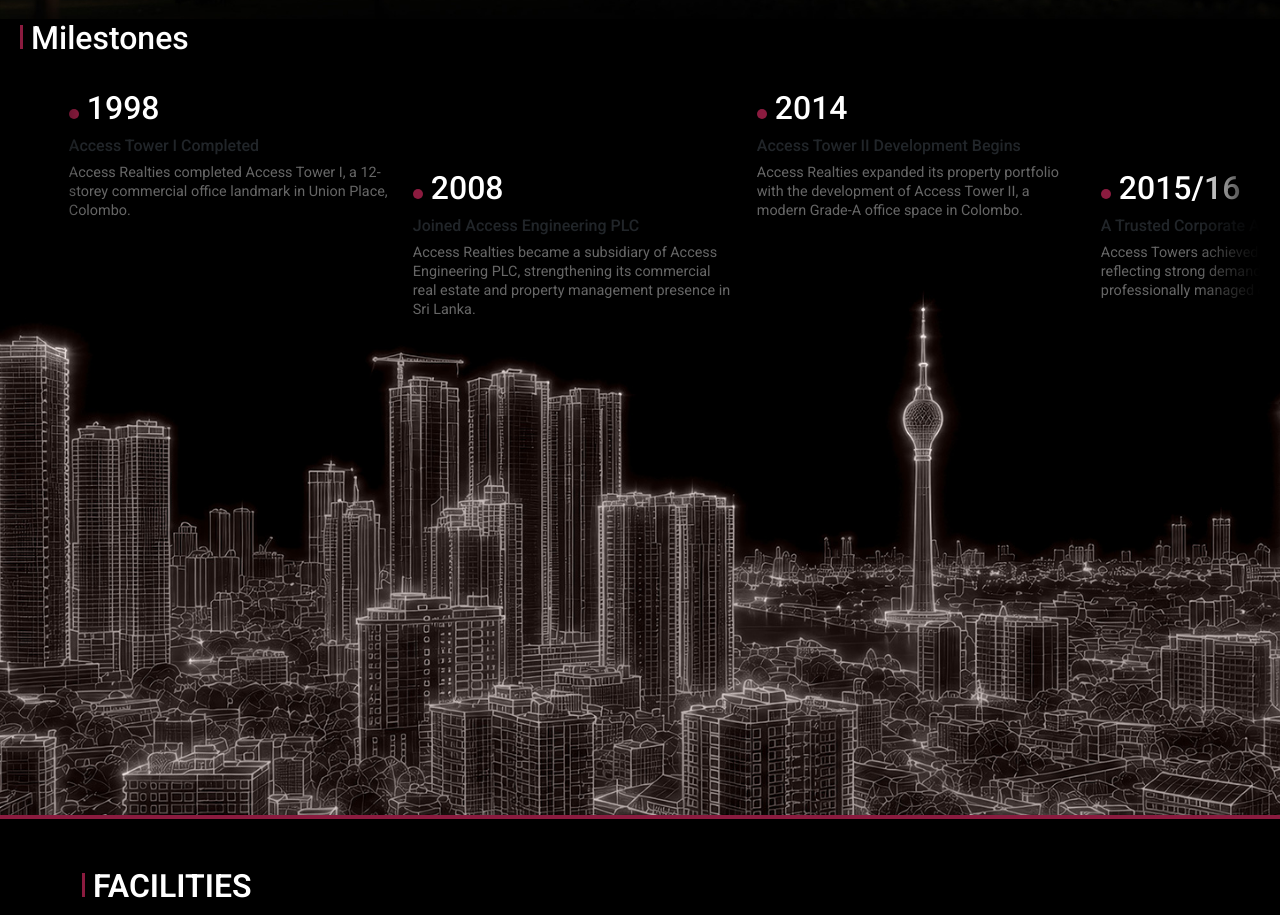
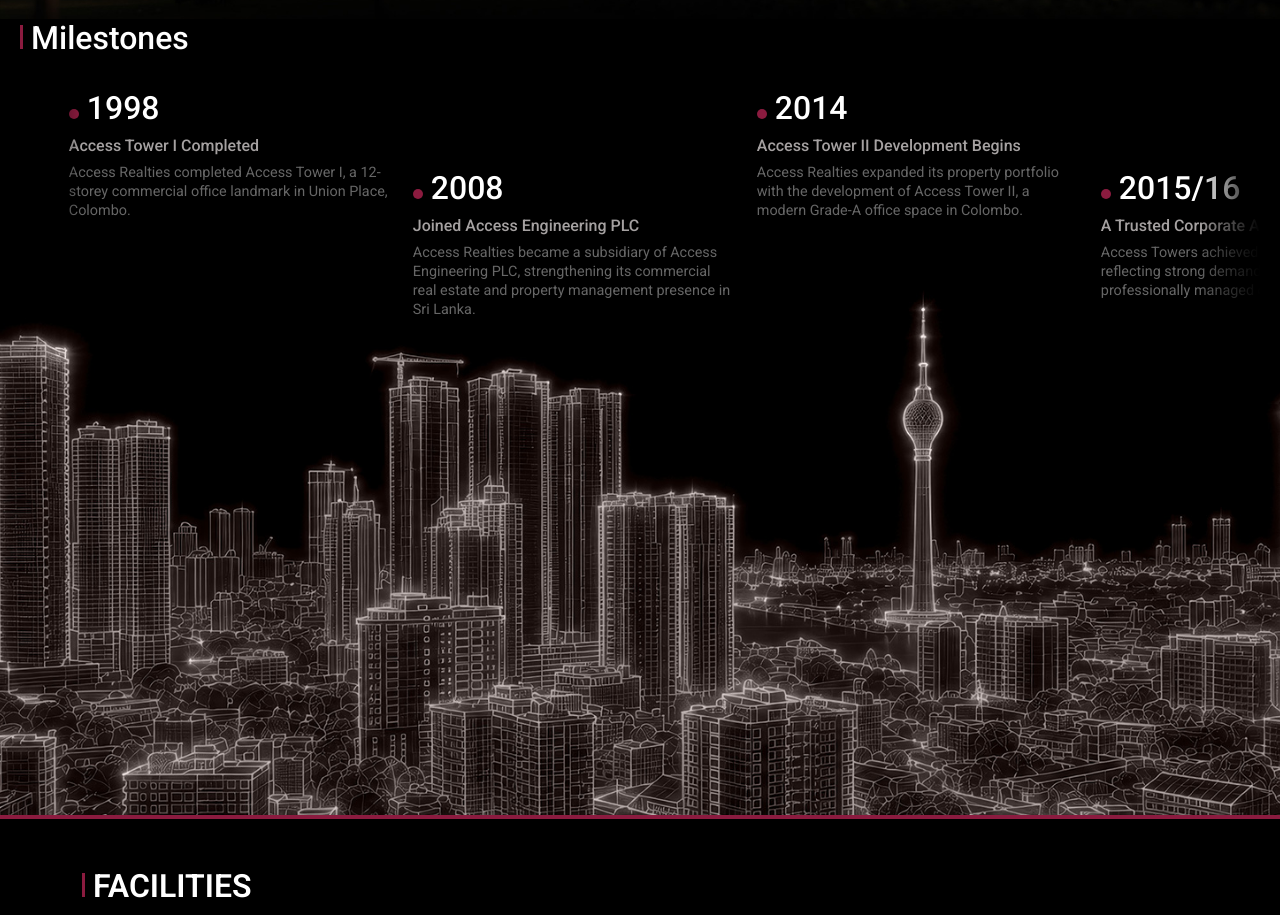
Before and after one commit to Kites-Global/accessrealities, a Next.js app: page / in a window 1280 px wide. Shown: the part 2420-3335 px from the top of the page. Built offline with nearby package versions, Linux system fonts and the light colour scheme.

Commit message:
text color fixes

```diff
--- a/src/app/globals.css
+++ b/src/app/globals.css
@@ -92,10 +92,12 @@
         border-radius: 1rem;
         margin-top: 0.3rem;
       }
+
       .portal-link:hover {
         background-color: var(--primary-color-hover);
         color: #fff;
       }
+
       .portal-link.active {
         background-color: var(--primary-color-hover);
         color: #fff;
@@ -313,6 +315,10 @@
         border-radius: 50%;
         background-color: var(--primary-color);
       }
+    }
+
+    h6 {
+      color: #a5a1a1;
     }
 
     p {
@@ -1055,6 +1061,7 @@
       span {
         font-weight: 600;
       }
+
       transition: all 0.3s ease-in-out;
     }
 
@@ -1069,20 +1076,25 @@
   .modal-content {
     background-color: transparent;
     border: 0;
+
     .modal-header {
       border-bottom: 0;
       text-align: center;
       justify-content: center;
       color: white;
+
       .modal-title {
         font-size: 1.8rem;
       }
     }
+
     .modal-dialog {
       background-color: var(--primary-color);
       border-radius: 2rem;
       padding: 2rem;
+
       .modal-body {
+
         input,
         textarea,
         select {
```
